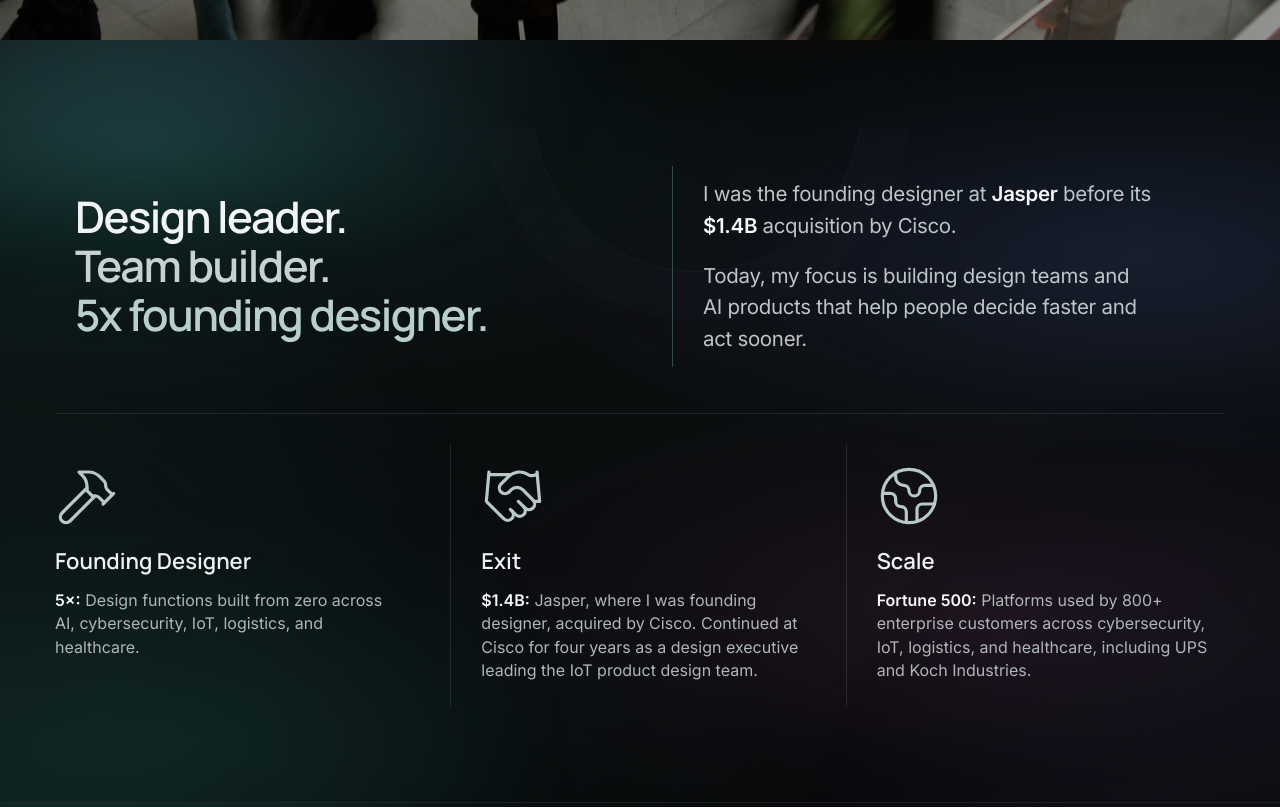
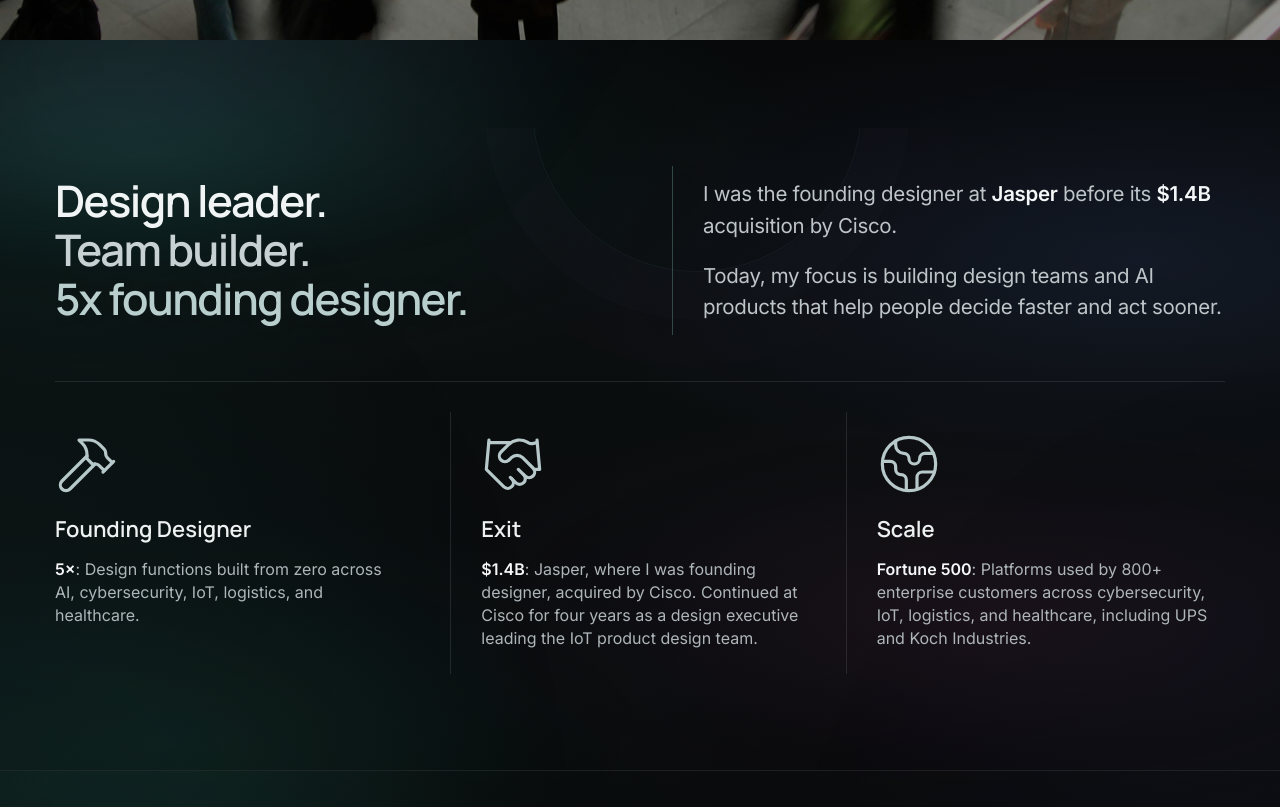
Before and after one commit to wownflutter/curtis-is, a React (Vite) app: page / in a window 1280 px wide. Shown: the part 760-1567 px from the top of the page. Built offline with nearby package versions, Linux system fonts and the light colour scheme.

Commit message:
Refine homepage hierarchy and gradient strength

```diff
--- a/app/globals.css
+++ b/app/globals.css
@@ -32,10 +32,10 @@
   color:#edf0f2;
   background-color:#080a0b;
   background-image:
-    radial-gradient(ellipse 70% 42% at 12% 14%,rgba(29,116,103,.32) 0%,rgba(23,66,61,.16) 42%,transparent 72%),
-    radial-gradient(ellipse 62% 39% at 89% 27%,rgba(54,72,127,.29) 0%,rgba(34,42,77,.14) 47%,transparent 75%),
-    radial-gradient(ellipse 58% 36% at 76% 72%,rgba(105,52,88,.22) 0%,rgba(57,32,53,.11) 49%,transparent 76%),
-    radial-gradient(ellipse 62% 38% at 13% 88%,rgba(31,91,78,.24) 0%,rgba(20,52,47,.10) 50%,transparent 76%),
+    radial-gradient(ellipse 70% 42% at 12% 14%,rgba(29,116,103,.24) 0%,rgba(23,66,61,.12) 42%,transparent 72%),
+    radial-gradient(ellipse 62% 39% at 89% 27%,rgba(54,72,127,.216) 0%,rgba(34,42,77,.108) 47%,transparent 75%),
+    radial-gradient(ellipse 58% 36% at 76% 72%,rgba(105,52,88,.168) 0%,rgba(57,32,53,.084) 49%,transparent 76%),
+    radial-gradient(ellipse 62% 38% at 13% 88%,rgba(31,91,78,.18) 0%,rgba(20,52,47,.078) 50%,transparent 76%),
     linear-gradient(180deg,#07090a 0%,#0b0e0f 38%,#090b0d 71%,#070809 100%);
   background-attachment:fixed;
 }
@@ -146,7 +146,8 @@
 #team .career-proof-icon svg { display:block; width:64px; height:64px; }
 #team .rowbottom h3 { margin:20px 0 14px; font-size:22px; line-height:1.25; text-align:left; }
 #team p.principles { margin:0; font-family:var(--font-body); font-size:16px; font-weight:400; line-height:1.45; color:#444; text-align:left; }
-#team p.principles strong { color:#222; font-weight:700; }
+#team p.principles strong { color:#222; font-weight:600; }
+#team p.principles .proof-separator { color:inherit; }
 @media(max-width:991px) {
   #team .process-introduction { gap:32px; }
   #team .rowbottom { grid-template-columns:repeat(2,minmax(0,1fr)); gap:36px 0; }
@@ -171,10 +172,10 @@
   filter:blur(56px);
   transform:translateZ(0);
   background:
-    linear-gradient(116deg,transparent 17%,rgba(82,159,147,.144) 35%,transparent 55%),
-    linear-gradient(302deg,transparent 40%,rgba(88,101,167,.136) 58%,transparent 75%),
-    radial-gradient(ellipse 30% 21% at 27% 17%,rgba(56,151,133,.248),transparent 72%),
-    radial-gradient(ellipse 32% 22% at 78% 61%,rgba(124,75,117,.216),transparent 72%);
+    linear-gradient(116deg,transparent 17%,rgba(82,159,147,.108) 35%,transparent 55%),
+    linear-gradient(302deg,transparent 40%,rgba(88,101,167,.102) 58%,transparent 75%),
+    radial-gradient(ellipse 30% 21% at 27% 17%,rgba(56,151,133,.186),transparent 72%),
+    radial-gradient(ellipse 32% 22% at 78% 61%,rgba(124,75,117,.162),transparent 72%);
 }
 .signal-concept #header::after {
   content:'';
@@ -201,8 +202,8 @@
   pointer-events:none;
   opacity:.92;
   background:
-    radial-gradient(ellipse 48% 64% at 13% 39%,rgba(34,112,98,.208),transparent 72%),
-    radial-gradient(ellipse 43% 60% at 87% 52%,rgba(68,68,121,.192),transparent 74%);
+    radial-gradient(ellipse 48% 64% at 13% 39%,rgba(34,112,98,.156),transparent 72%),
+    radial-gradient(ellipse 43% 60% at 87% 52%,rgba(68,68,121,.144),transparent 74%);
 }
 .signal-concept #team > .container,
 .signal-concept #team > #apps { position:relative; z-index:1; }
@@ -210,7 +211,7 @@
   position:relative;
   overflow:hidden;
   margin-bottom:30px;
-  padding:38px 20px 46px;
+  padding:38px 0 46px;
   border:0;
   border-bottom:1px solid rgba(231,240,242,.10);
   border-radius:0;
@@ -297,8 +298,8 @@
   inset:0;
   pointer-events:none;
   background:
-    radial-gradient(ellipse 40% 24% at 10% 8%,rgba(31,121,104,.20),transparent 75%),
-    radial-gradient(ellipse 43% 27% at 91% 34%,rgba(72,73,135,.176),transparent 76%);
+    radial-gradient(ellipse 40% 24% at 10% 8%,rgba(31,121,104,.15),transparent 75%),
+    radial-gradient(ellipse 43% 27% at 91% 34%,rgba(72,73,135,.132),transparent 76%);
 }
 .signal-concept #apps > * { position:relative; z-index:1; }
 .signal-concept a.work {
@@ -326,7 +327,7 @@
   }
 }
 @media(max-width:991px) {
-  .signal-concept #team .process-introduction { padding:36px 12px; }
+  .signal-concept #team .process-introduction { padding:36px 0; }
   .signal-concept #team .career-proof-strip { gap:16px; }
 }
 @media(max-width:600px) {
--- a/components/portfolio.tsx
+++ b/components/portfolio.tsx
@@ -222,7 +222,7 @@ function CareerProofStrip({keyName}:{keyName:string}) {
     {careerProofs.map(({title,lead,body,icon:Icon})=><article className="col-sm-3 career-proof" key={title}>
       <div className="career-proof-icon"><Icon aria-hidden="true" strokeWidth={1.2}/></div>
       <h3>{title}</h3>
-      <p className="principles"><strong>{lead}:</strong> {body}</p>
+      <p className="principles"><strong>{lead}</strong><span className="proof-separator">: </span>{body}</p>
     </article>)}
   </div>;
 }
```
